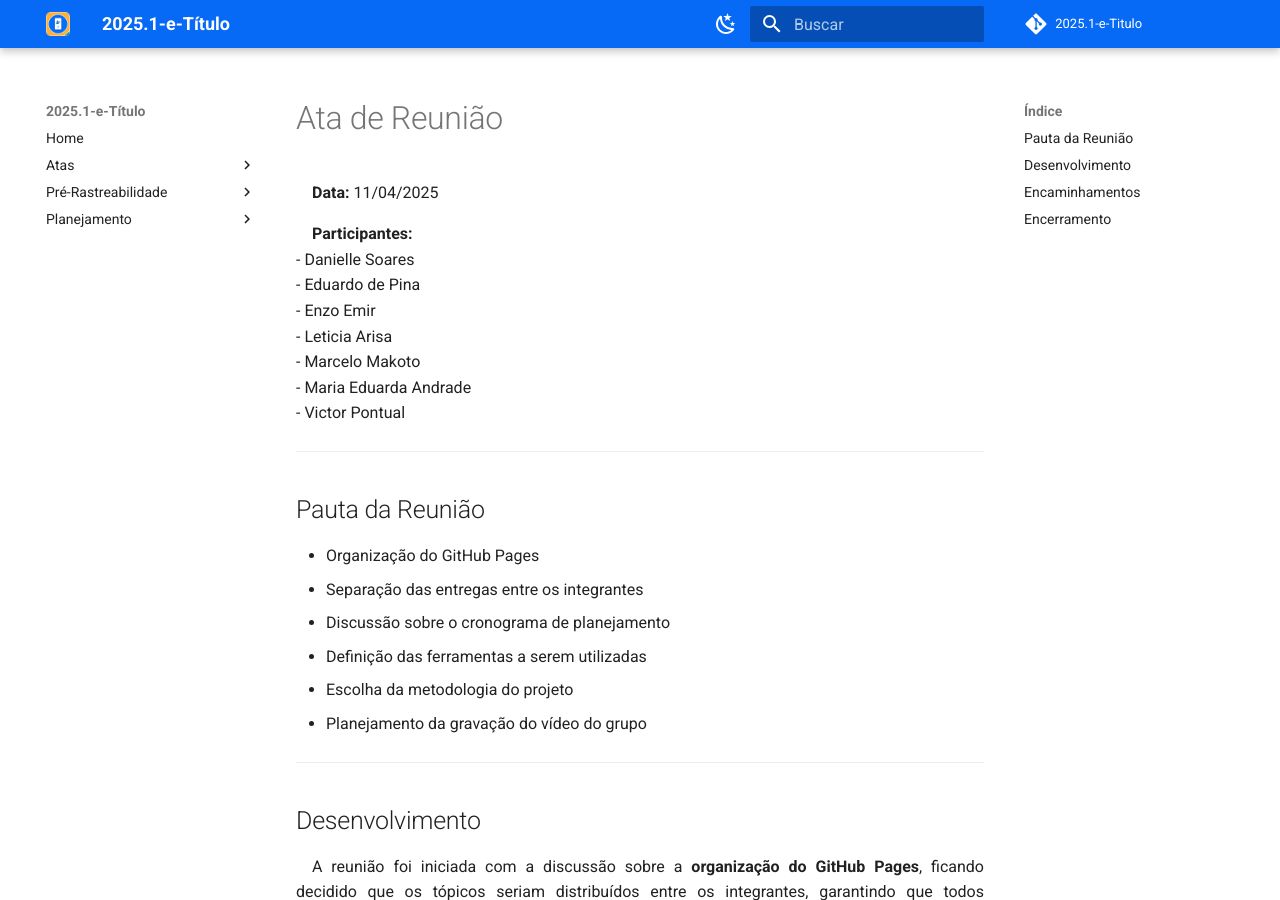
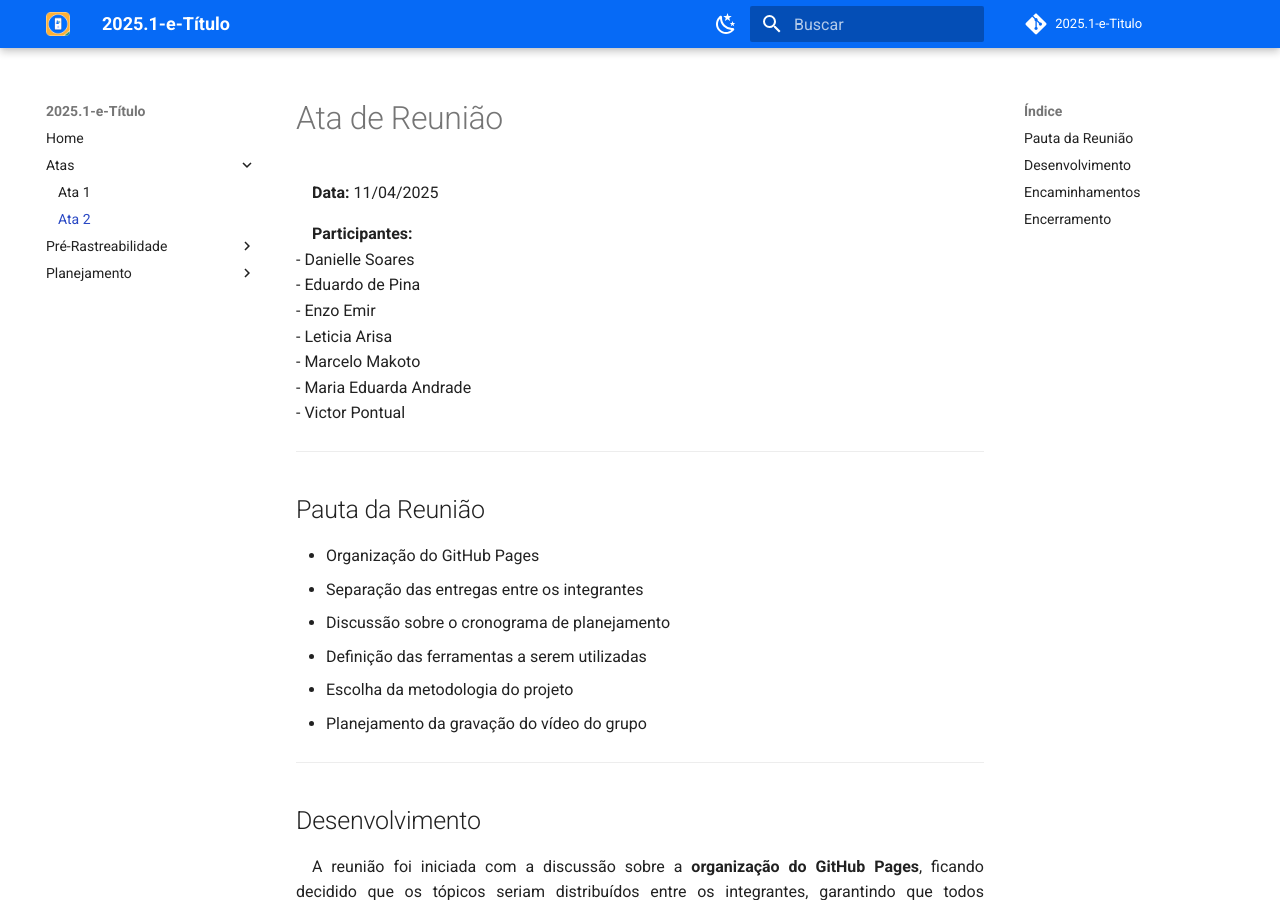
Before and after one commit to eduardodpms/REQ-FGTS, an MkDocs documentation site: the page built from docs/atas/ata_11_04.md, in a window 1280 px wide and 900 px high. Built offline with MkDocs 1.6.1 and Material for MkDocs 9.7.7, drawn with Linux system fonts in a browser that asks for light colours; comment, search, counter and statistics services are not loaded.

Commit message:
update:Adicionando a ata do dia 11/04  à gitpage

```diff
--- a/mkdocs.yml
+++ b/mkdocs.yml
@@ -48,6 +48,7 @@ nav:
   - Home: index.md
   - Atas:
     - Ata 1: atas/ata_07_04.md
+    - Ata 2: atas/ata_11_04.md
   - Pré-Rastreabilidade:
     - Rich Picute: Pré-Rastreabilidade/Rich_Picture.md
   - Planejamento:
```
